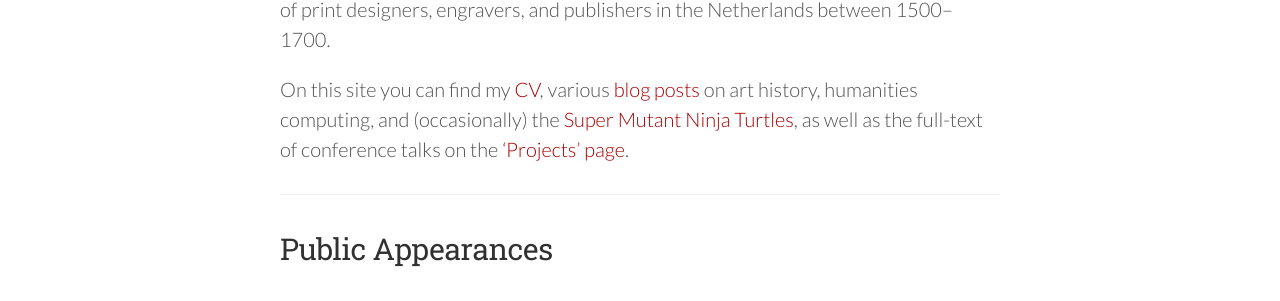
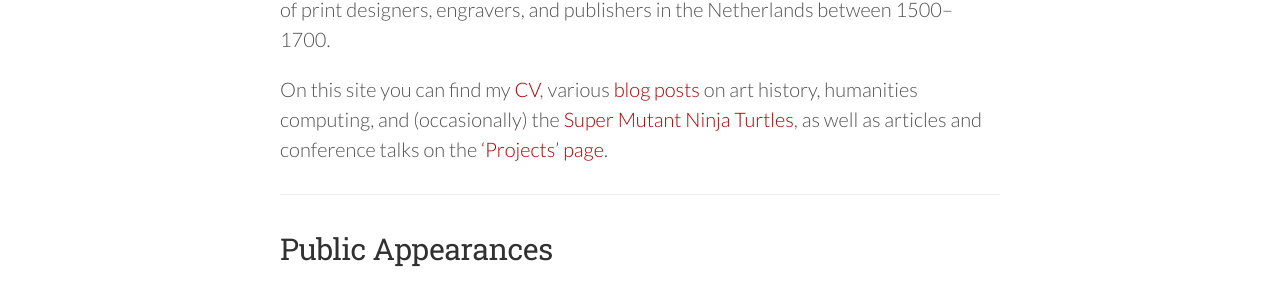
Before and after one commit to mdlincoln/mdlincoln.github.io, a Jekyll site: the page built from index.md, in a window 1280 px wide. Shown: the part 375-676 px from the top of the page. Built offline with Jekyll 4.4.1, drawn with Linux system fonts in a browser that asks for light colours; nearby versions of some CDN libraries.

Commit message:
Include articles description on homepage

```diff
--- a/index.md
+++ b/index.md
@@ -11,7 +11,7 @@ I am interested in the potential for computer-aided analysis of cultural dataset
 I received my PhD in Art History at the [University of Maryland, College Park](http://arthistory.umd.edu/graduate-students/Matthew%20Lincoln).
 For my [dissertation](/dissertation) research, I used computational network analysis to explore the long-term changes in the organization of print designers, engravers, and publishers in the Netherlands between 1500--1700.
 
-On this site you can find my [CV](/about), various [blog posts](/archive) on art history, humanities computing, and (occasionally) the [Super Mutant Ninja Turtles](/2013/09/10/ninja-turtles.html), as well as the full-text of conference talks on the ['Projects' page](/projects).
+On this site you can find my [CV](/about), various [blog posts](/archive) on art history, humanities computing, and (occasionally) the [Super Mutant Ninja Turtles](/2013/09/10/ninja-turtles.html), as well as articles and conference talks on the ['Projects' page](/projects).
 
 {% if site.data.travel.size > 0 %}
 ***
```
